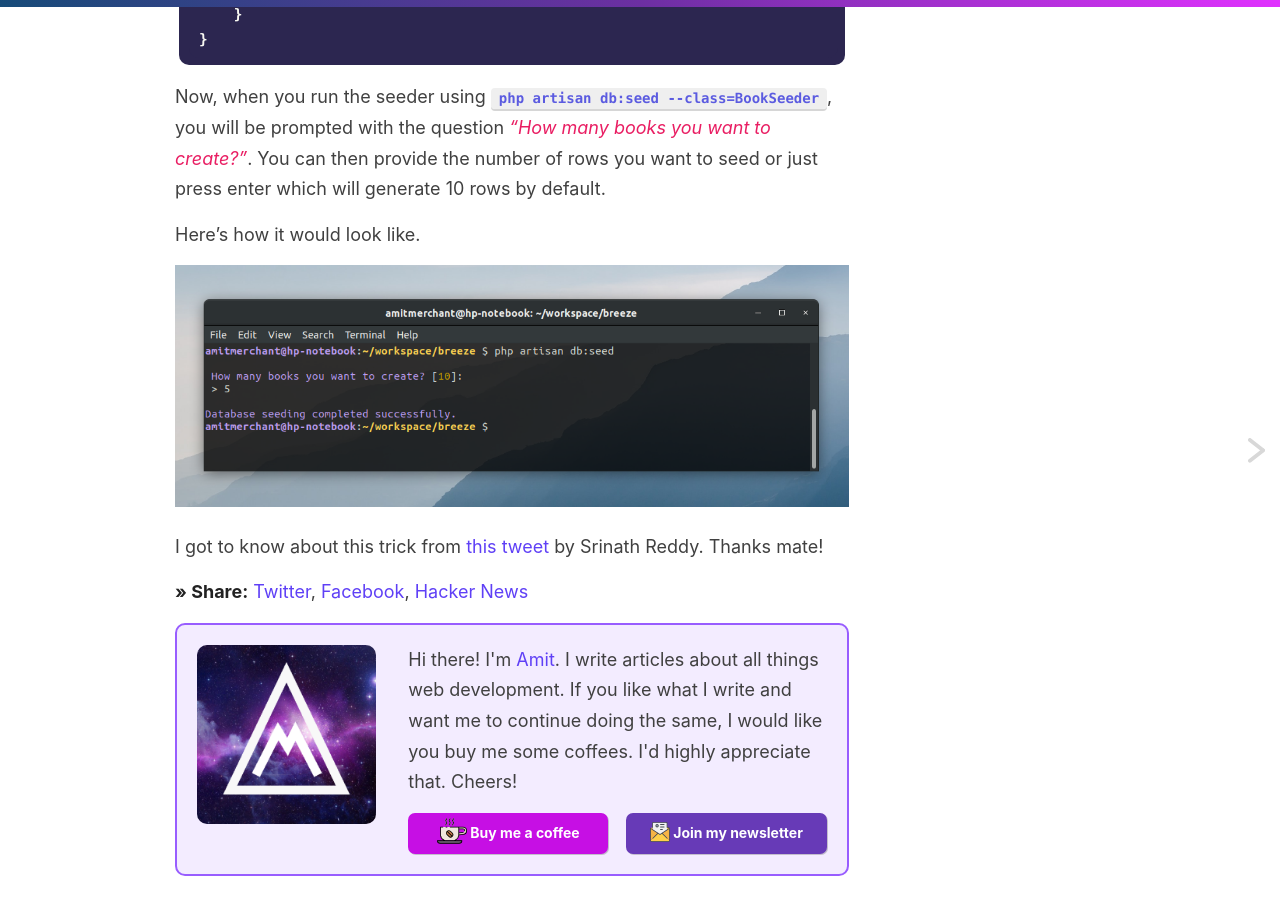
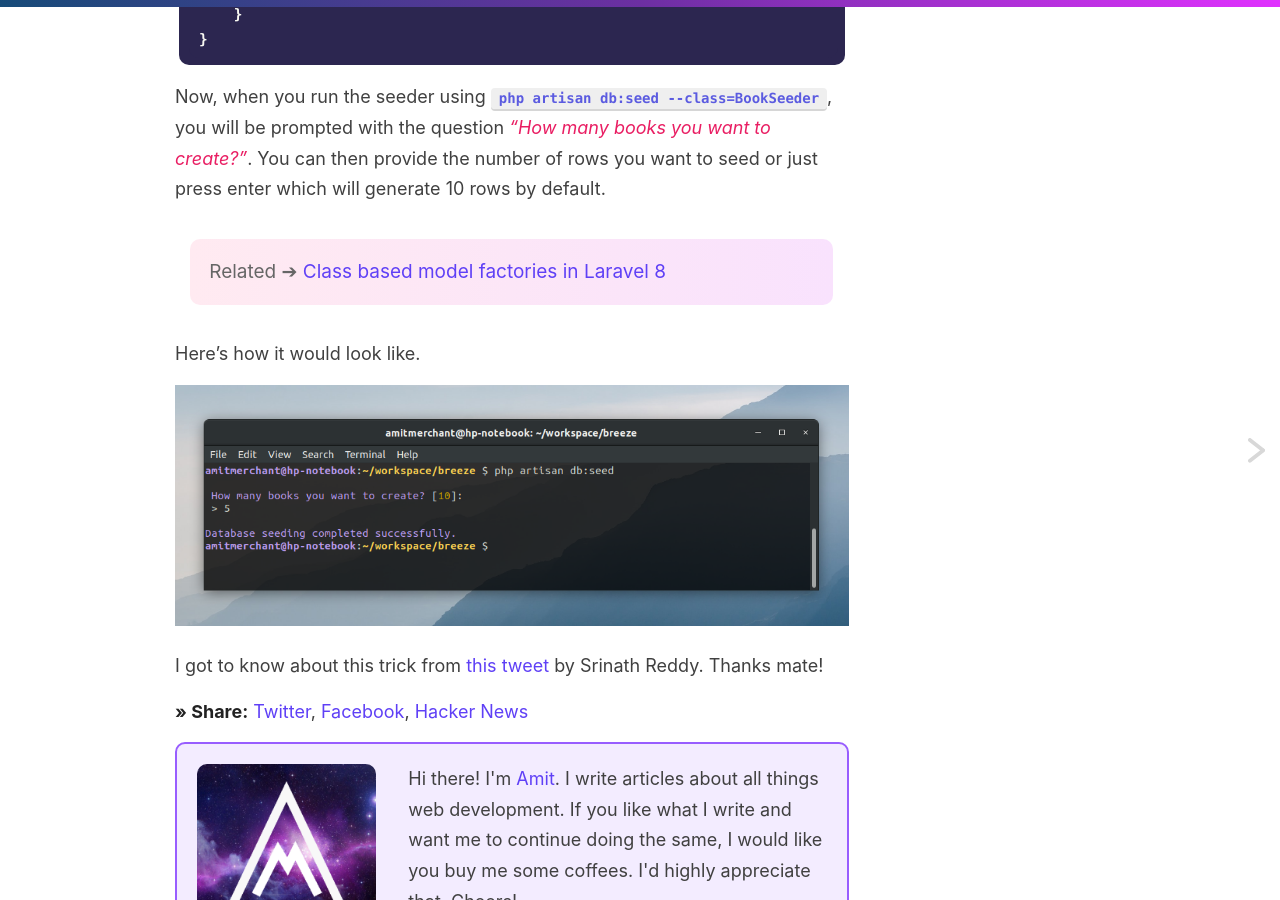
Before and after one commit to varunkumardev/amitmerchant1990.github.io, a Jekyll site: the page built from _posts/2021-03-15-seeding-model-rows-based-on-user-input-in-laravel.md, in a window 1280 px wide and 900 px high, scrolled down 1959 px. Built offline with Jekyll 4.4.1, drawn with Linux system fonts in a browser that asks for light colours; comment, search, counter and statistics services are not loaded.

Commit message:
improve post.

```diff
--- a/_posts/2021-03-15-seeding-model-rows-based-on-user-input-in-laravel.md
+++ b/_posts/2021-03-15-seeding-model-rows-based-on-user-input-in-laravel.md
@@ -75,6 +75,9 @@ class BookSeeder extends Seeder
 
 Now, when you run the seeder using `php artisan db:seed --class=BookSeeder`, you will be prompted with the question *"How many books you want to create?"*. You can then provide the number of rows you want to seed or just press enter which will generate 10 rows by default.
 
+{:.you-may-like}
+> Related ➔ [Class based model factories in Laravel 8](/class-based-model-factories-in-laravel-8/)
+
 Here's how it would look like.
 
 [![](/images/dynamic-seeding.png)](/images/dynamic-seeding.png)
```
